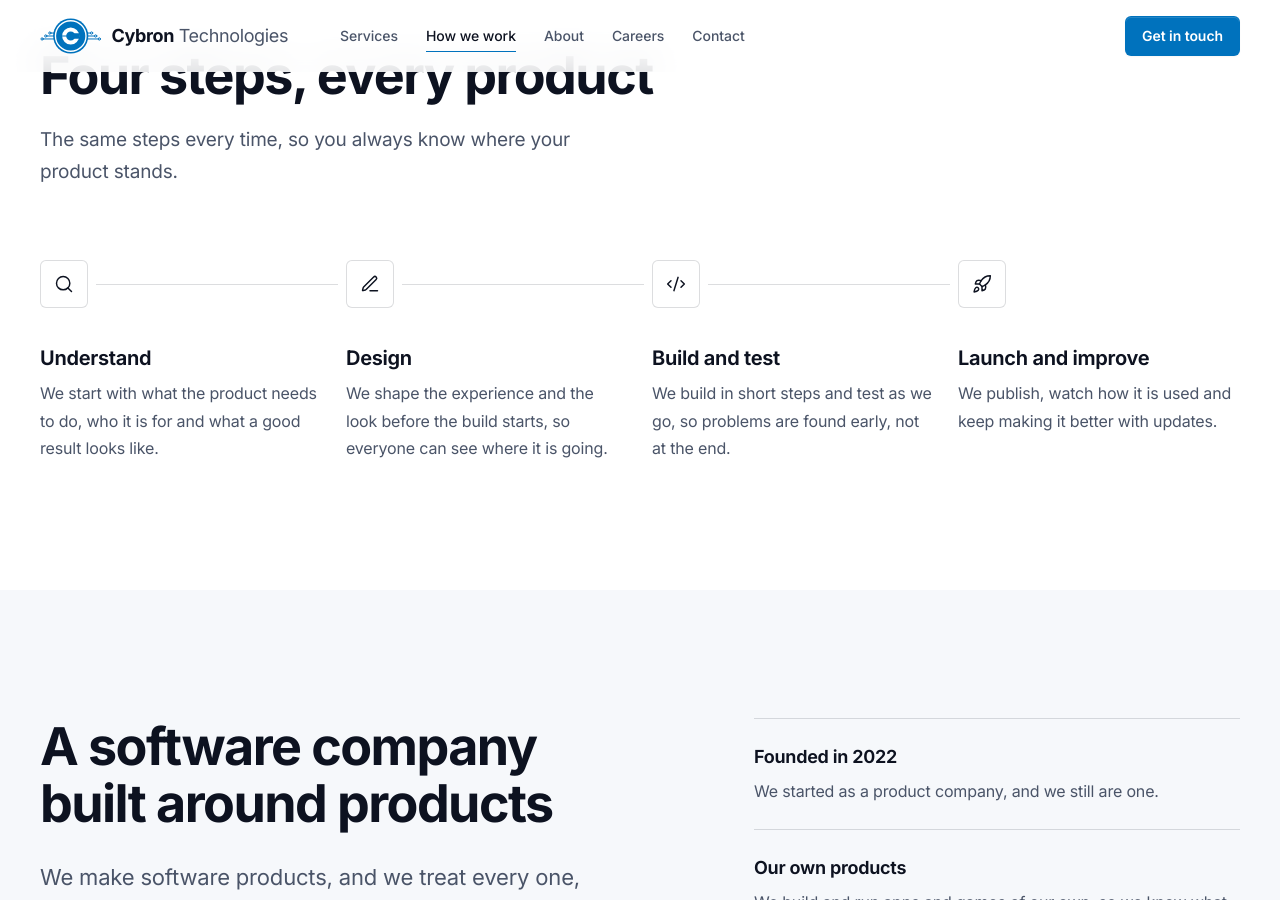
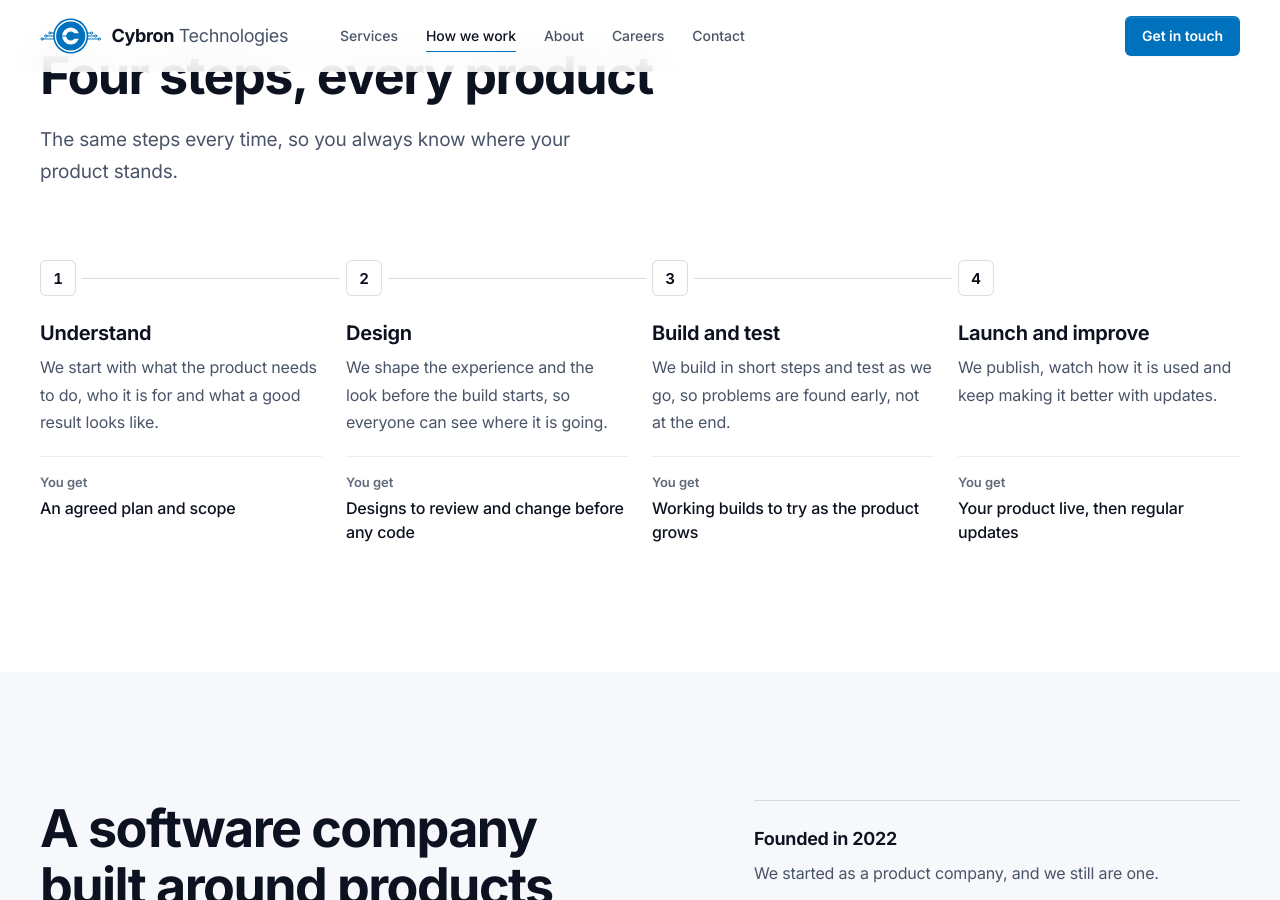
Before and after one commit to ali-rajaa/cybron-tech, a Jekyll site: the page built from index.html, in a window 1280 px wide and 900 px high, scrolled down 2007 px. Built offline with Jekyll 4.4.1, drawn with Linux system fonts in a browser that asks for light colours.

Commit message:
How we work: numbered steps with what you get; fix Copy address
- Steps numbered 1 to 4 on one line, tighter spacing, and a "You get"
  line under each (draft copy in _data/steps.yml); title, text and
  "You get" line up across the four. Phones: the line runs node to node
  and stops at 4
- Copy address did nothing on the http preview: the Clipboard API needs
  https, and .btn's display overrode the hidden attribute so the dead
  button showed. Now [hidden] always wins, and copying falls back to a
  selected field and execCommand on http. Tested by pasting the result
  on both, and hidden without JavaScript

Co-Authored-By: Claude Opus 5.5 <noreply@anthropic.com>
Claude-Session: https://claude.ai/code/session_01UEScDFmXRUc3ZP62E9DyYU

```diff
--- /dev/null
+++ b/_data/steps.yml
@@ -0,0 +1,23 @@
+# "How we work": four steps, in order. Draft copy (owner to confirm):
+# general and true for the way any product team works; no durations,
+# prices or promises.
+#
+#   title   the step
+#   text    what we do
+#   gives   what you get from it (shown under "You get")
+
+- title: "Understand"
+  text: "We start with what the product needs to do, who it is for and what a good result looks like."
+  gives: "An agreed plan and scope"
+
+- title: "Design"
+  text: "We shape the experience and the look before the build starts, so everyone can see where it is going."
+  gives: "Designs to review and change before any code"
+
+- title: "Build and test"
+  text: "We build in short steps and test as we go, so problems are found early, not at the end."
+  gives: "Working builds to try as the product grows"
+
+- title: "Launch and improve"
+  text: "We publish, watch how it is used and keep making it better with updates."
+  gives: "Your product live, then regular updates"
--- a/assets/css/site.scss
+++ b/assets/css/site.scss
@@ -193,6 +193,9 @@ main:focus { outline: none; }
   margin-inline: auto;
   padding-inline: var(--gutter);
 }
+/* The hidden attribute always wins over component display rules (a
+   .btn is inline-flex), so a hidden control never shows. */
+[hidden] { display: none !important; }
 .visually-hidden {
   position: absolute !important;
   width: 1px;
@@ -680,12 +683,14 @@ main:focus { outline: none; }
   .service-scope { margin-top: 0; }
 }
 
-/* ---------- Approach: four steps on 3 columns each ----------
-   Joined by one hairline through their nodes. */
+/* ---------- Approach: four numbered steps ----------
+   Wide screens: one hairline through four numbered nodes, each step on
+   3 columns beneath it. Tablets: two by two. Phones: a vertical line
+   down the nodes. Each step ends with what you get, on a hairline. */
 .steps { position: relative; margin: 0; padding: 0; list-style: none; row-gap: 2.5rem; }
 @media (min-width: 768px) { .steps > * { grid-column: span 6; } }
 @media (min-width: 1024px) { .steps > * { grid-column: span 3; } }
-.step { position: relative; padding-left: 4.25rem; }
+.step { position: relative; display: flex; flex-direction: column; padding-left: 3.5rem; }
 .step-node {
   position: absolute;
   left: 0;
@@ -693,32 +698,59 @@ main:focus { outline: none; }
   z-index: 1;
   display: grid;
   place-items: center;
-  width: 3rem;
-  height: 3rem;
+  width: 2.25rem;
+  height: 2.25rem;
+  border: 1px solid var(--line-strong);
   border-radius: var(--radius);
   background: var(--surface);
+  box-shadow: 0 0 0 6px var(--bg);
   color: var(--text);
-  border: 1px solid var(--line-strong);
-  box-shadow: 0 0 0 8px var(--bg), var(--shadow-sm);
+  font-size: 0.9375rem;
+  font-weight: 650;
+  font-variant-numeric: tabular-nums;
+  line-height: 1;
 }
-.step-node .icon { width: 1.25rem; height: 1.25rem; }
-.steps::before {
+/* Phones: a line from each node down to the next one, ending at 4. */
+.step:not(:last-child)::before {
   content: "";
   position: absolute;
-  left: 1.5rem;
-  top: 1.5rem;
-  bottom: 1.5rem;
+  left: 1.125rem;
+  top: 2.25rem;
+  bottom: -2.5rem;
   width: 1px;
   background: var(--line-strong);
 }
-.step-title { padding-top: 0.625rem; font-size: 1.25rem; font-weight: 650; letter-spacing: var(--track-headline); }
-.step-text { margin-top: 0.625rem; color: var(--text-2); line-height: var(--leading-relaxed); }
+.step-title { padding-top: 0.25rem; font-size: 1.25rem; font-weight: 650; line-height: 1.3; letter-spacing: var(--track-headline); }
+.step-text { margin-top: 0.5rem; color: var(--text-2); line-height: var(--leading-relaxed); }
+.step-gives {
+  display: grid;
+  align-content: start;
+  gap: 0.25rem;
+  margin-top: 1.25rem;
+  padding-top: 1rem;
+  border-top: 1px solid var(--line);
+  color: var(--text);
+  font-weight: 500;
+  line-height: 1.5;
+}
+.step-gives-label { color: var(--text-3); font-size: 0.8125rem; font-weight: 600; letter-spacing: var(--track-small); }
 @media (min-width: 768px) {
-  .steps::before { display: none; }
+  .step:not(:last-child)::before { display: none; }
 }
+/* Wide screens: one line through the four nodes, and the title, text
+   and "You get" of every step on shared rows, so each lines up across. */
 @media (min-width: 1024px) {
-  .step { padding-left: 0; padding-top: 4.75rem; }
-  .steps::before { display: block; left: 1.5rem; right: calc(25% - 1.5rem); top: 1.5rem; bottom: auto; width: auto; height: 1px; }
+  .steps { grid-template-rows: auto auto auto; row-gap: 0; }
+  .step { display: grid; grid-row: span 3; grid-template-rows: subgrid; align-content: start; padding-left: 0; padding-top: 3.5rem; }
+  .steps::before {
+    content: "";
+    position: absolute;
+    left: 1.125rem;
+    right: calc(25% - 1.125rem + var(--grid-gap) * 0.25);
+    top: 1.125rem;
+    height: 1px;
+    background: var(--line-strong);
+  }
 }
 
 /* ---------- About ----------
@@ -776,6 +808,7 @@ main:focus { outline: none; }
 .contact-details dd { margin-top: 0.5rem; color: var(--text); line-height: 1.6; }
 .contact-details dd + dd { margin-top: 0.75rem; }
 .contact-office { font-size: 1.125rem; font-weight: 500; }
+.contact-copy.is-copied { border-color: var(--accent); color: var(--accent); }
 .contact-email {
   display: inline-flex;
   align-items: center;
--- a/assets/js/site.js
+++ b/assets/js/site.js
@@ -77,26 +77,49 @@
   }
 
   /* ---- Copy the email address (Contact) ----
-     Hidden in the markup and shown only where the clipboard can be used,
-     so it never appears as a button that does nothing. The status line
-     announces the result to screen readers. */
-  document.querySelectorAll('[data-copy]').forEach(function (btn) {
-    if (!navigator.clipboard || !window.isSecureContext) return;
+     Hidden in the markup (so it never shows without JavaScript) and shown
+     once a copy method exists: the Clipboard API on https, otherwise a
+     selected text field and execCommand, which also works on plain http
+     (the preview). The status line announces the result to screen
+     readers, and the label confirms it on screen. */
+  var copyText = function (text) {
+    if (navigator.clipboard && window.isSecureContext) return navigator.clipboard.writeText(text);
+    return new Promise(function (resolve, reject) {
+      var field = document.createElement('textarea');
+      field.value = text;
+      field.setAttribute('readonly', '');
+      field.style.cssText = 'position:fixed;top:0;left:0;opacity:0;pointer-events:none';
+      document.body.appendChild(field);
+      field.select();
+      var ok = false;
+      try { ok = document.execCommand('copy'); } catch (e) { ok = false; }
+      document.body.removeChild(field);
+      if (ok) resolve(); else reject();
+    });
+  };
+  var canCopy = (navigator.clipboard && window.isSecureContext) ||
+    (document.queryCommandSupported && document.queryCommandSupported('copy'));
+  if (canCopy) document.querySelectorAll('[data-copy]').forEach(function (btn) {
     var label = btn.querySelector('.copy-text');
     var status = document.getElementById(btn.getAttribute('aria-describedby'));
     var timer;
     btn.hidden = false;
     btn.addEventListener('click', function () {
-      navigator.clipboard.writeText(btn.getAttribute('data-copy')).then(function () {
+      copyText(btn.getAttribute('data-copy')).then(function () {
         if (label) label.textContent = 'Copied';
         if (status) status.textContent = 'Email address copied.';
+        btn.classList.add('is-copied');
+      }, function () {
+        if (label) label.textContent = 'Copy failed';
+        if (status) status.textContent = 'Couldn\'t copy. Select the address above instead.';
+      }).then(function () {
+        btn.focus();
         clearTimeout(timer);
         timer = setTimeout(function () {
           if (label) label.textContent = 'Copy address';
           if (status) status.textContent = '';
+          btn.classList.remove('is-copied');
         }, 2500);
-      }, function () {
-        if (status) status.textContent = 'Couldn\'t copy. Select the address above instead.';
       });
     });
   });
--- a/index.html
+++ b/index.html
@@ -136,27 +136,17 @@ permalink: /
       <h2 id="approach-title">Four steps, every product</h2>
       <p class="section-sub">The same steps every time, so you always know where your product stands.</p>
     </div>
+    {%- comment -%} Numbered nodes on one line (the order matters, so it
+    shows), what we do, and what you get from each step. {%- endcomment %}
     <ol class="grid steps">
+      {%- for st in site.data.steps %}
       <li class="step reveal">
-        <span class="step-node" aria-hidden="true"><svg class="icon"><use href="#i-search"/></svg></span>
-        <h3 class="step-title">Understand</h3>
-        <p class="step-text">We start with what the product needs to do, who it is for and what a good result looks like.</p>
+        <span class="step-node" aria-hidden="true">{{ forloop.index }}</span>
+        <h3 class="step-title">{{ st.title | escape }}</h3>
+        <p class="step-text">{{ st.text | escape }}</p>
+        <p class="step-gives"><span class="step-gives-label">You get</span>{{ st.gives | escape }}</p>
       </li>
-      <li class="step reveal">
-        <span class="step-node" aria-hidden="true"><svg class="icon"><use href="#i-pen"/></svg></span>
-        <h3 class="step-title">Design</h3>
-        <p class="step-text">We shape the experience and the look before the build starts, so everyone can see where it is going.</p>
-      </li>
-      <li class="step reveal">
-        <span class="step-node" aria-hidden="true"><svg class="icon"><use href="#i-code"/></svg></span>
-        <h3 class="step-title">Build and test</h3>
-        <p class="step-text">We build in short steps and test as we go, so problems are found early, not at the end.</p>
-      </li>
-      <li class="step reveal">
-        <span class="step-node" aria-hidden="true"><svg class="icon"><use href="#i-rocket"/></svg></span>
-        <h3 class="step-title">Launch and improve</h3>
-        <p class="step-text">We publish, watch how it is used and keep making it better with updates.</p>
-      </li>
+      {%- endfor %}
     </ol>
   </div>
 </section>
```
Also changed, not shown: STATUS.md (+7 -1 lines).
